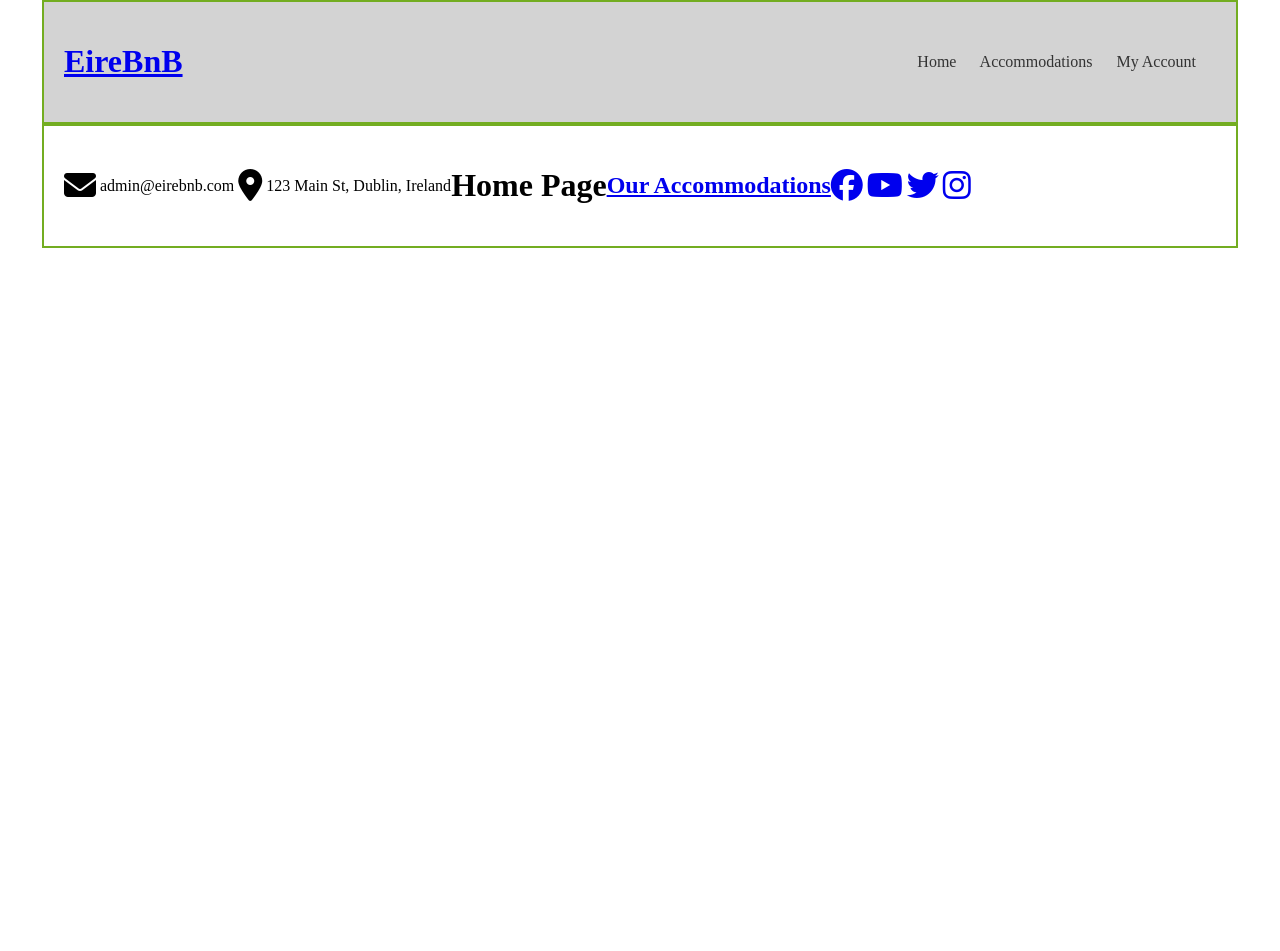
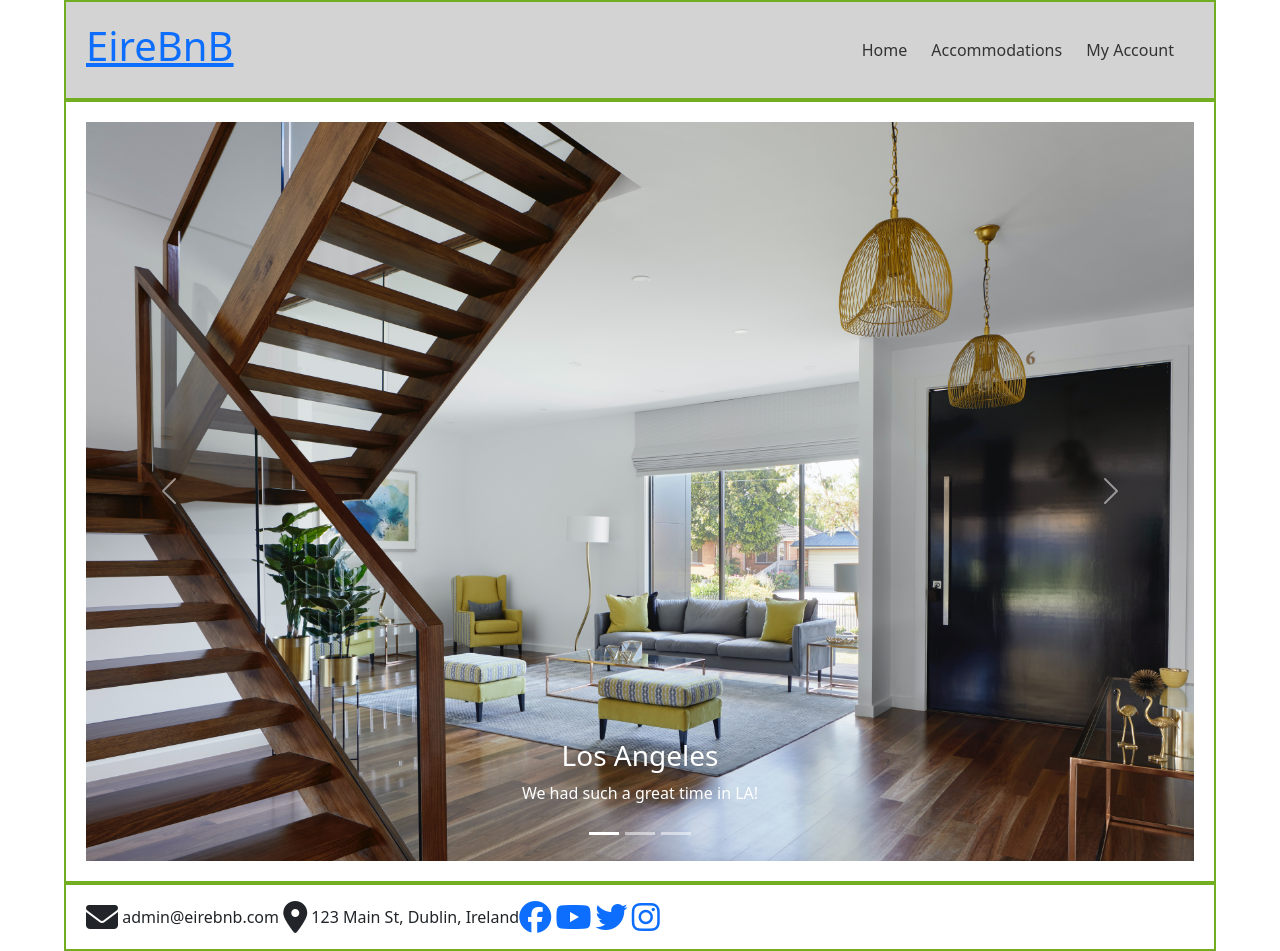
Before and after one commit to AmeenNoor/eire-bnb, a Django app: page / in a window 1280 px wide. Before the commit the page ends 248 px from the top, so only its background shows below. Run offline with Django 3.2, Linux system fonts and the light colour scheme; some libraries are stand-ins or nearby versions.

Commit message:
Integrate Bootstrap 5 Carousel to home page and apply styling

```diff
--- a/static/css/styles.css
+++ b/static/css/styles.css
@@ -29,3 +29,13 @@ nav a {
     text-decoration: none;
     color: #333;
 }
+
+.content {
+    width: 90%;
+    margin: 0 auto;
+    height: 90%;
+    background-size: cover;
+    background-position: center;
+    border: 2px solid #73AD21;
+    padding: 20px;
+}
--- a/templates/base.html
+++ b/templates/base.html
@@ -9,6 +9,11 @@
     <meta name="keywords" content="EireBnb, BnB, Booking, Reservation" />
 
     <link rel="stylesheet" href="{% static 'css/styles.css' %}" />
+    <link
+      href="https://cdn.jsdelivr.net/npm/bootstrap@5.3.2/dist/css/bootstrap.min.css"
+      rel="stylesheet"
+    />
+    <script src="https://cdn.jsdelivr.net/npm/bootstrap@5.3.2/dist/js/bootstrap.bundle.min.js"></script>
 
     <title>EireBnb</title>
   </head>
@@ -26,7 +31,8 @@
         <a href="#">My Account</a>
       </nav>
     </header>
-
+    <!-- CONTENT SECTION -->
+    <div class="content">{% block content %} {% endblock %}</div>
     <!-- FOOTER SECTION -->
     <footer>
       <!-- EMAIL & ADDRESS SECTION -->
@@ -37,7 +43,6 @@
         <span>123 Main St, Dublin, Ireland</span>
       </div>
       <!-- SOCIAL MEDIA SECTION -->
-      {% block content %} {% endblock %}
       <div>
         <a href="#"><i class="fab fa-facebook fa-2xl"></i></a>
         <a href="#"><i class="fab fa-youtube fa-2xl"></i></a>
--- a/templates/home.html
+++ b/templates/home.html
@@ -1,8 +1,70 @@
-{% extends 'base.html' %} {% block content %}
-<h1>Home Page</h1>
-<br />
-<br />
-<br />
-<br />
-<h2><a href="{% url 'accommodation_list' %}">Our Accommodations</a></h2>
+{% extends 'base.html' %} {% block content %} {% load static %}
+<!-- CAROUSEL SECTION -->
+<!-- https://www.w3schools.com/bootstrap5/tryit.asp?filename=trybs_carousel2 -->
+<div id="demo" class="carousel slide" data-bs-ride="carousel">
+  <!-- Indicators/dots -->
+  <div class="carousel-indicators">
+    <button
+      type="button"
+      data-bs-target="#demo"
+      data-bs-slide-to="0"
+      class="active"
+    ></button>
+    <button type="button" data-bs-target="#demo" data-bs-slide-to="1"></button>
+    <button type="button" data-bs-target="#demo" data-bs-slide-to="2"></button>
+  </div>
+  <!-- The slideshow/carousel -->
+  <div class="carousel-inner">
+    <div class="carousel-item active">
+      <img
+        src="{% static 'images/main-image-1.jpg' %}"
+        alt="Los Angeles"
+        class="d-block w-100"
+      />
+      <div class="carousel-caption">
+        <h3>Los Angeles</h3>
+        <p>We had such a great time in LA!</p>
+      </div>
+    </div>
+    <div class="carousel-item">
+      <img
+        src="{% static 'images/main-image-2.jpg' %}"
+        alt="Chicago"
+        class="d-block w-100"
+      />
+      <div class="carousel-caption">
+        <h3>Chicago</h3>
+        <p>Thank you, Chicago!</p>
+      </div>
+    </div>
+    <div class="carousel-item">
+      <img
+        src="{% static 'images/main-image-3.jpg' %}"
+        alt="New York"
+        class="d-block w-100"
+      />
+      <div class="carousel-caption">
+        <h3>New York</h3>
+        <p>We love the Big Apple!</p>
+      </div>
+    </div>
+  </div>
+  <!-- Left and right controls/icons -->
+  <button
+    class="carousel-control-prev"
+    type="button"
+    data-bs-target="#demo"
+    data-bs-slide="prev"
+  >
+    <span class="carousel-control-prev-icon"></span>
+  </button>
+  <button
+    class="carousel-control-next"
+    type="button"
+    data-bs-target="#demo"
+    data-bs-slide="next"
+  >
+    <span class="carousel-control-next-icon"></span>
+  </button>
+</div>
 {% endblock %}
```
Also changed, not shown: static/images/main-image-1.jpg (added), static/images/main-image-2.jpg (added), 1 other file.
